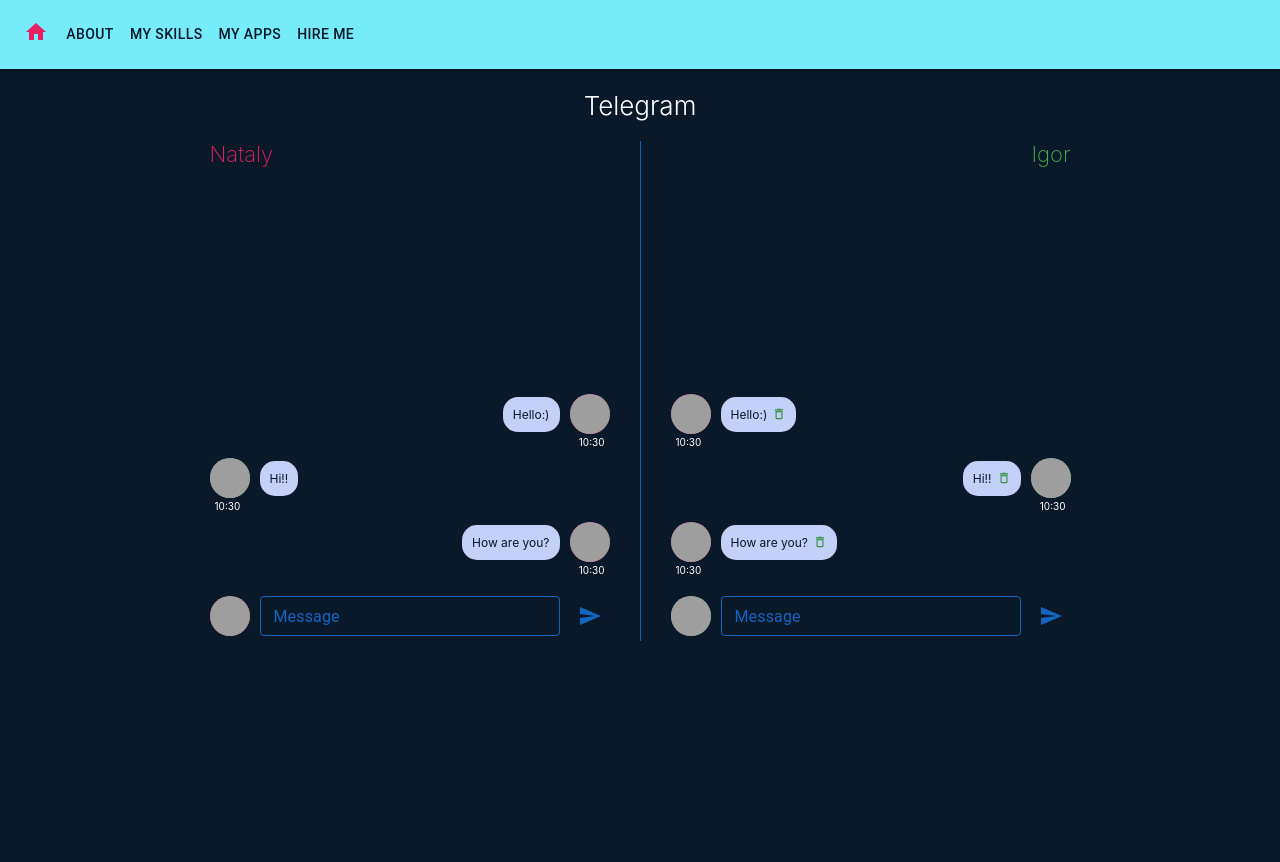
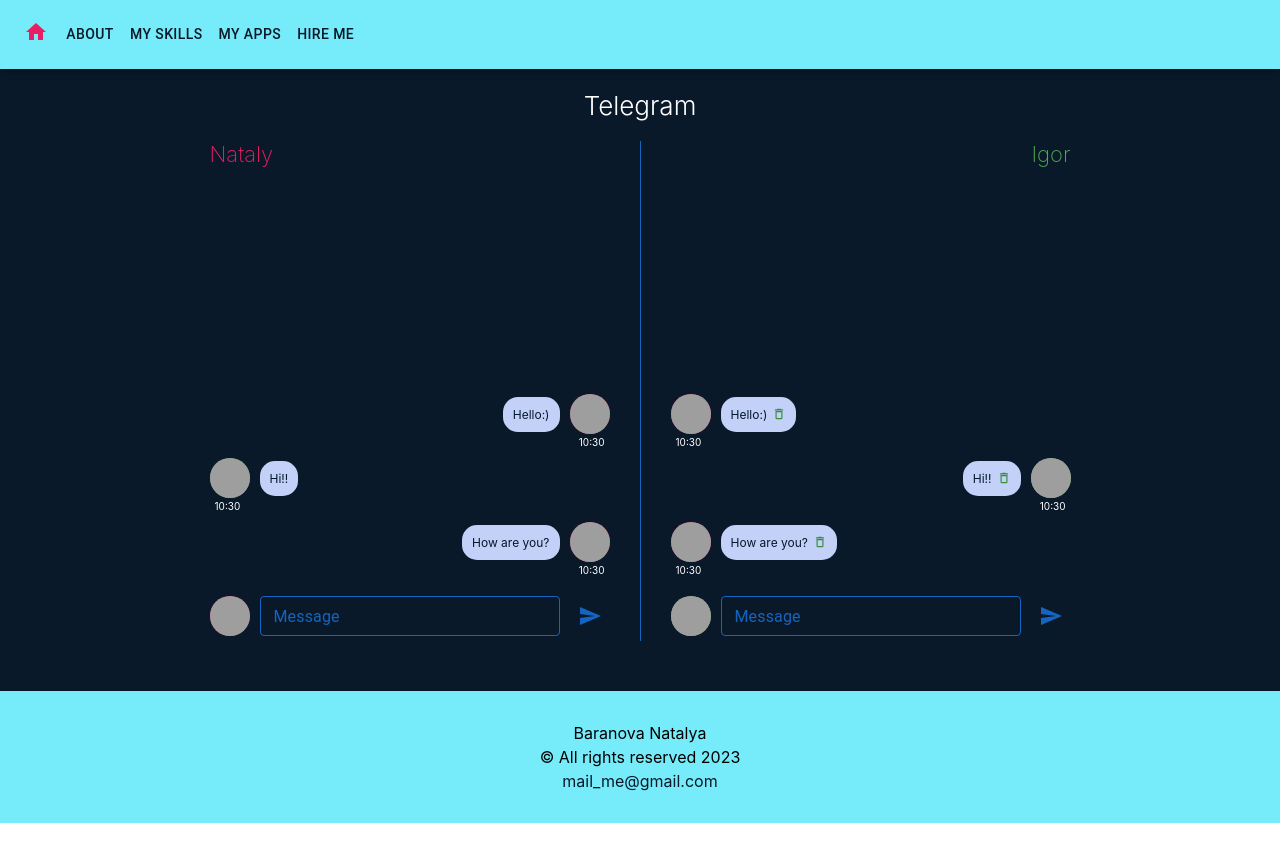
Before and after one commit to borashek32/way-samurai_react-apps, a React (Create React App) app: page /way-samurai_react-apps/telegram in a window 1280 px wide. Shown: the top 862 px of the page. After the commit the page ends 823 px from the top, so only its background shows below. Built offline with nearby package versions, Linux system fonts and the light colour scheme; grey boxes are pictures that could not be loaded.

Commit message:
beginning

```diff
--- a/src/App.module.css
+++ b/src/App.module.css
@@ -8,9 +8,8 @@
 .wrapper {
   display: flex;
   flex-direction: column;
-  min-height: 100vh;
-  padding: 40px 0;
-
+  height: 100%;
+  padding: 40px 0 0 0;
 }
 
 .app {
--- /dev/null
+++ b/src/components/Footer.tsx
@@ -0,0 +1,11 @@
+import styles from './../components/blocks/Main.module.css'
+
+export const Footer = () => {
+  return (
+    <footer className={styles.footer}>
+      <div>Baranova Natalya</div>
+      <div>&#169; All rights reserved 2023</div>
+      <a style={{color: "#0A1929FF"}} href="mailto:">mail_me@gmail.com</a>
+    </footer>
+  )
+}
--- a/src/components/blocks/Main.tsx
+++ b/src/components/blocks/Main.tsx
@@ -5,6 +5,7 @@
 import {MyApps} from './MyApps/MyApps'
 import {HireMe} from "./HireMe/HireMe";
 import {Contact} from "./Contact/Contact";
+import {Footer} from "../Footer";
 
 type MainType = {
   name: string
@@ -25,11 +26,7 @@
       <div className={styles.mainContainer}>
         <Contact name={"Contact Me"} />
       </div>
-      <footer className={styles.footer}>
-        <div>Baranova Natalya</div>
-        <div>&#169; All rights reserved 2023</div>
-        <a style={{color: "#0A1929FF"}} href="mailto:">mail_me@gmail.com</a>
-      </footer>
+      <Footer />
     </div>
   )
 }
--- a/src/components/blocks/MyApps/MyApps.tsx
+++ b/src/components/blocks/MyApps/MyApps.tsx
@@ -12,7 +12,7 @@
     <div className={s.block}>
       <h1 className={s.blockTitle}>{name}</h1>
       <div className={s.blockFlex}>
-        <NavLink to={"/way-samurai_react-apps/telegram"}>
+        <NavLink to={"/way-samurai_react-apps/telegram"} target={"_blank"}>
           <div className={s.blockApp}>
             <h4 className={s.blockAppText}>Telegram clone</h4>
             <img src={require("./tl.jpg")} alt="telegram" className={s.blockSkillPicture}/>
@@ -21,7 +21,7 @@
               maxime numquam quo repellendus soluta ullam voluptate.</p>
           </div>
         </NavLink>
-        <NavLink to={"/way-samurai_react-apps/counters"}>
+        <NavLink to={"/way-samurai_react-apps/counters"} target={"_blank"}>
           <div className={s.blockApp}>
             <h4 className={s.blockAppText}>Counters</h4>
             <img src={require("./counters.jpg")} alt="counters" className={s.blockSkillPicture}/>
--- a/src/components/counters/simpleCounter/SimpleCounter.tsx
+++ b/src/components/counters/simpleCounter/SimpleCounter.tsx
@@ -4,6 +4,7 @@
 import {ChangeCounter} from "./items/ChangeCounter";
 import {Settings} from "./items/Settings";
 import AdvancedCounter from "../advancedCounter/AdvancedCounter";
+import {Footer} from "../../Footer";
 
 export type ErrorType = {
   maxValue: boolean
@@ -239,6 +240,7 @@
         </div>
         <AdvancedCounter name={"Advanced counter"} />
       </div>
+      <Footer />
     </div>
   );
 }
--- a/src/components/telegram/Telegram.tsx
+++ b/src/components/telegram/Telegram.tsx
@@ -5,6 +5,7 @@
 import { v1 } from "uuid";
 import {LeftSide} from "./items/LeftSide";
 import {telegramReducer} from "../../store/telegram-reducer";
+import {Footer} from "../Footer";
 
 export type TelegramType = {
   name: string
@@ -73,7 +74,7 @@
 
   return (
     <div className={css.wrapper}>
-      <header className={css.app}>
+      <div className={css.app}>
         <h1 className={css.title}>{name}</h1>
         <div className={s.telegramWrapper}>
           <LeftSide
@@ -93,7 +94,8 @@
             deleteMessage={deleteMessage}
           />
         </div>
-      </header>
+      </div>
+      <Footer />
     </div>
   )
 }
```
